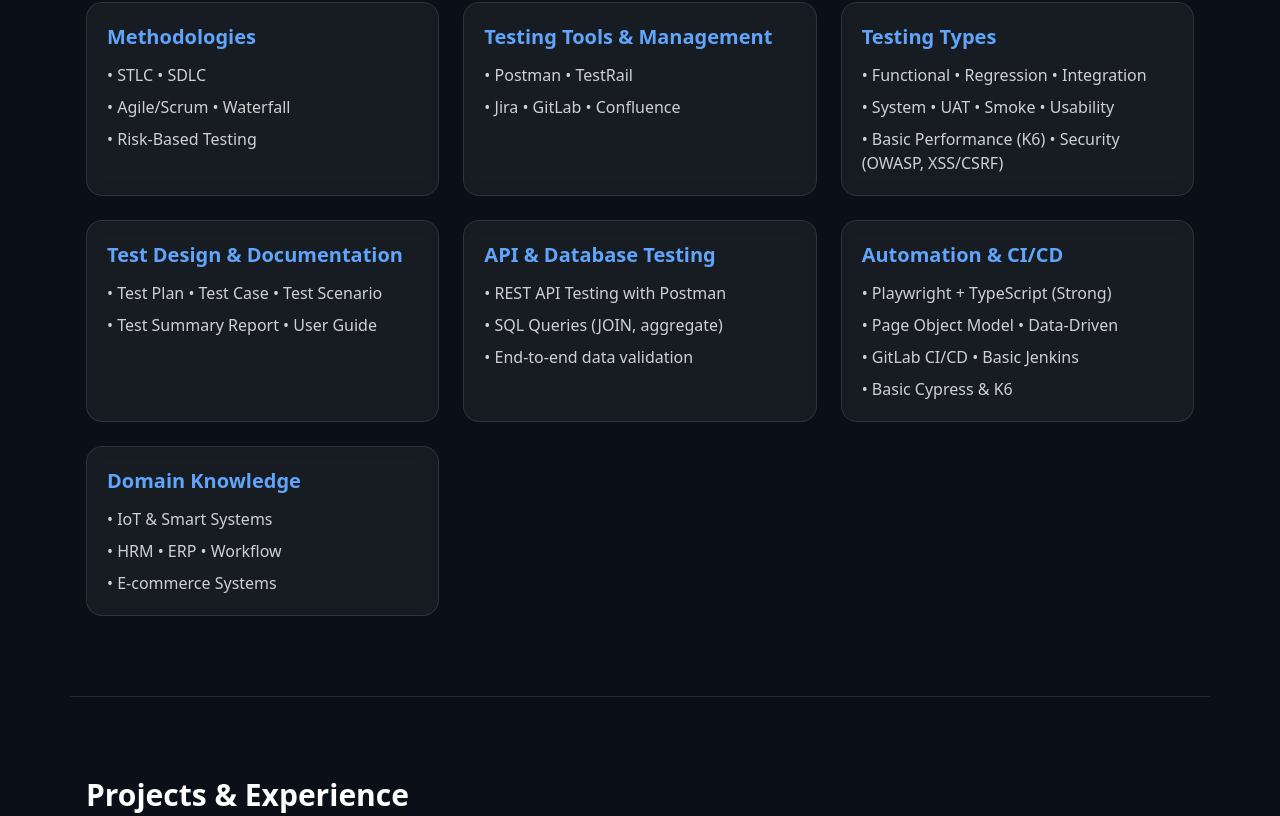
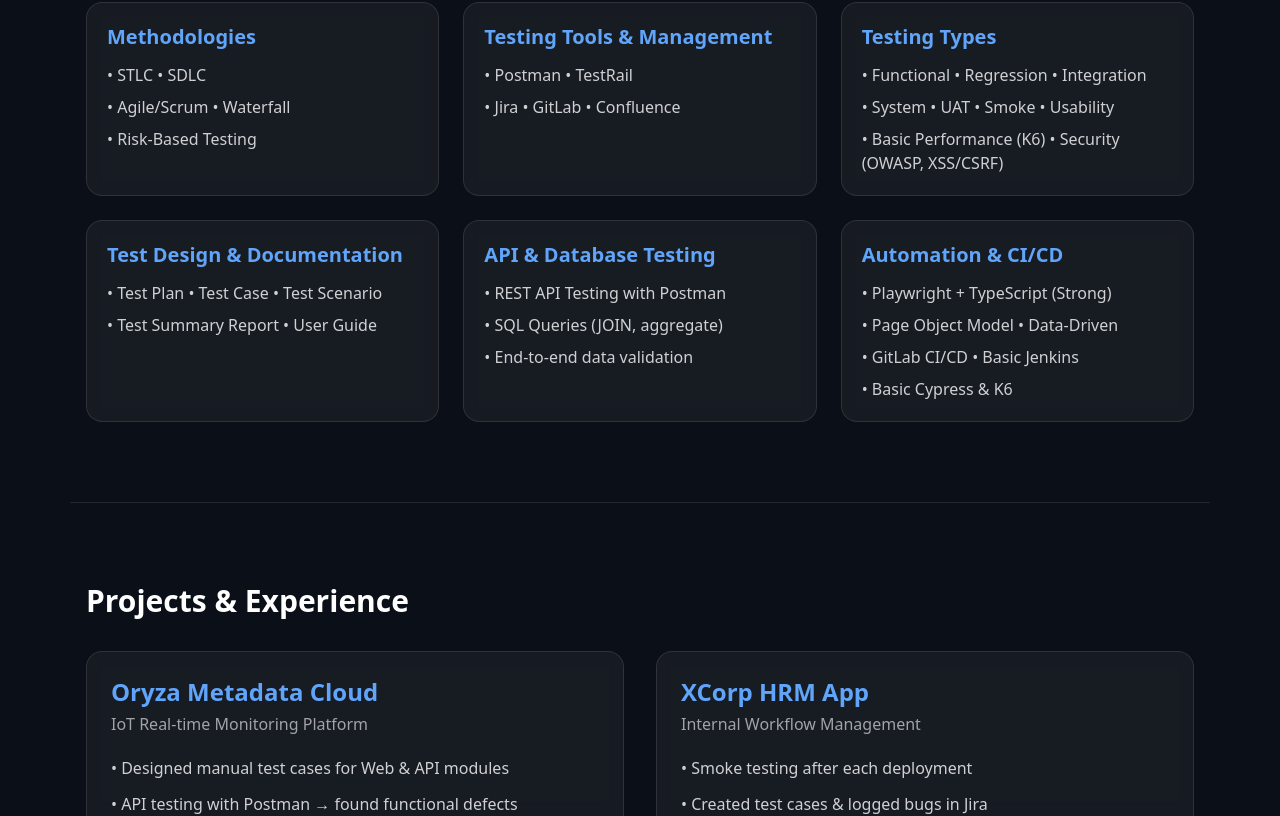
Before and after one commit to tt02ch/portfolio-, a React (Create React App) app: page / in a window 1280 px wide. Shown: the part 1438-2254 px from the top of the page. Built offline with nearby package versions, Linux system fonts and the light colour scheme.

Commit message:
ssssssssssssssssssss

```diff
--- a/src/pages/Portfolio.jsx
+++ b/src/pages/Portfolio.jsx
@@ -191,11 +191,11 @@
                         'Basic Cypress & K6'
                     ]} />
 
-                    <SkillCard title="Domain Knowledge" items={[
+                    {/* <SkillCard title="Domain Knowledge" items={[
                         'IoT & Smart Systems',
                         'HRM • ERP • Workflow',
                         'E-commerce Systems'
-                    ]} />
+                    ]} /> */}
                 </div>
             </section>
 
```
